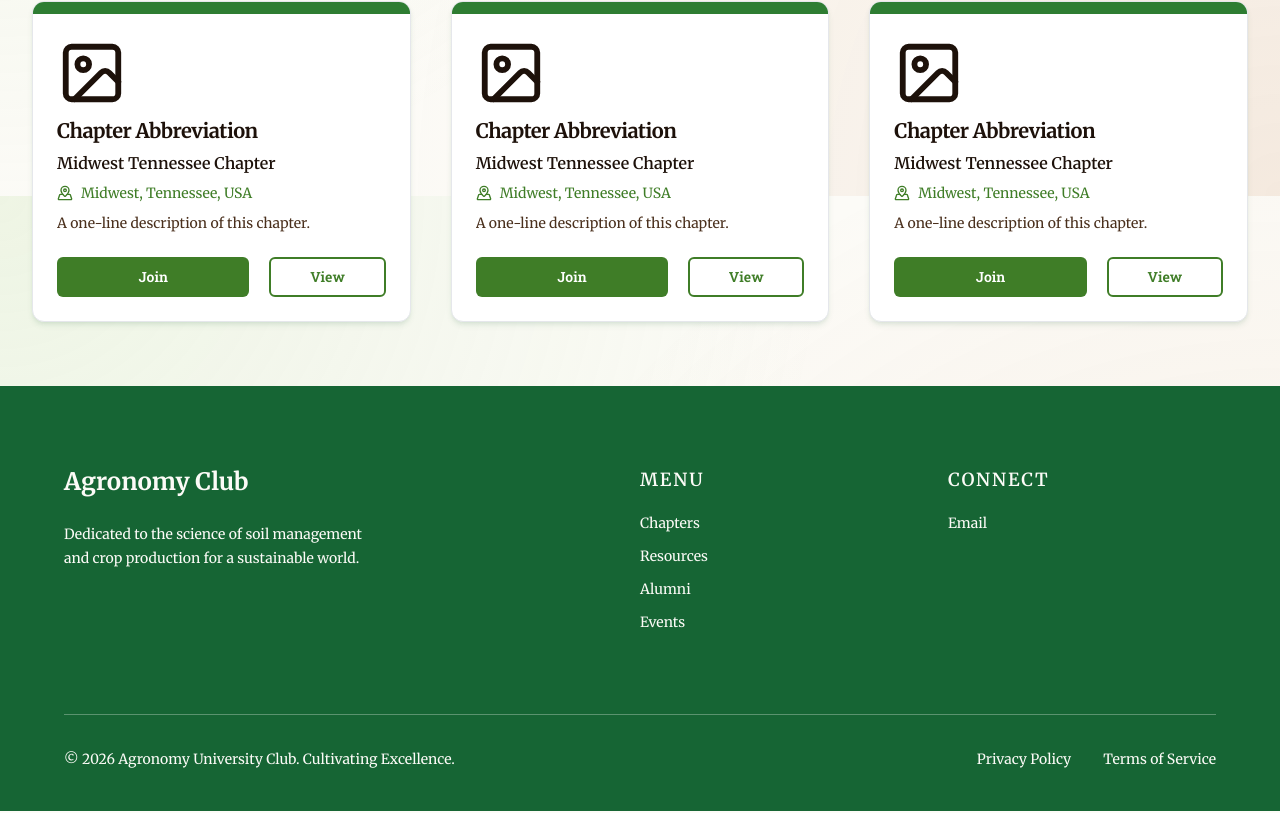
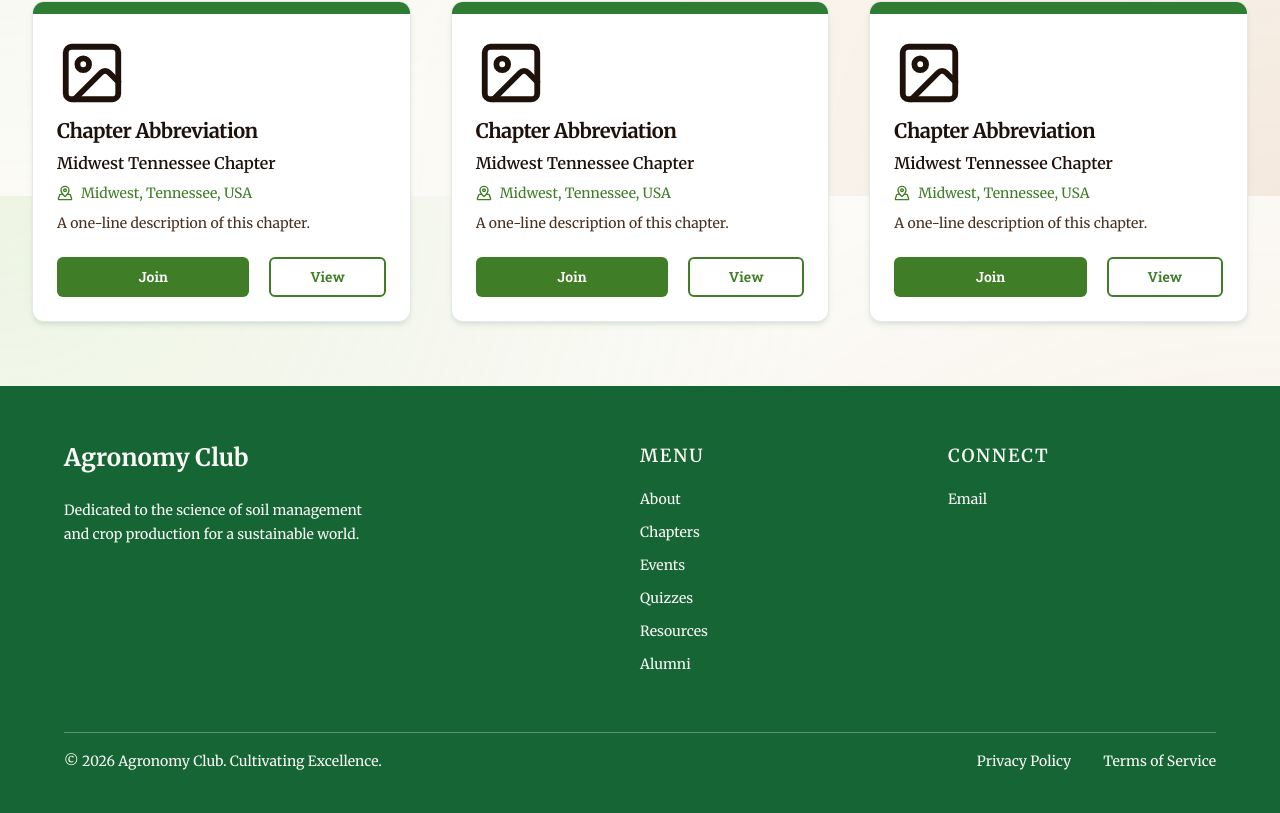
Before and after one commit to codersforcauses/agronomy-club, a Next.js app in the folder client/: page /chapters in a window 1280 px wide. Shown: the part 604-1417 px from the top of the page. Built offline with nearby package versions, Linux system fonts and the light colour scheme.

Commit message:
feat: add missing nav links, reduce padding

```diff
--- a/client/src/components/ui/footer.tsx
+++ b/client/src/components/ui/footer.tsx
@@ -2,8 +2,8 @@ import Link from "next/link";
 
 export function Footer() {
   return (
-    <footer className="bg-brand-green-dark px-6 pb-20 pt-16 text-brand-surface sm:px-16 sm:pb-10 sm:pt-20">
-      <div className="mx-auto max-w-6xl space-y-16 sm:space-y-20">
+    <footer className="bg-brand-green-dark px-6 pb-20 pt-14 text-brand-surface sm:px-16 sm:pb-10">
+      <div className="mx-auto max-w-6xl space-y-14">
         <div className="grid gap-10 md:grid-cols-[2fr_1fr_1fr]">
           <div>
             <h2 className="text-2xl font-bold text-brand-surface">
@@ -21,10 +21,34 @@ export function Footer() {
             <ul className="mt-4 space-y-2">
               <li>
                 <Link
+                  href="/about"
+                  className="text-sm/6 text-brand-surface hover:text-brand-yellow"
+                >
+                  About
+                </Link>
+              </li>
+              <li>
+                <Link
                   href="/chapters"
                   className="text-sm/6 text-brand-surface hover:text-brand-yellow"
                 >
                   Chapters
+                </Link>
+              </li>
+              <li>
+                <Link
+                  href="/events"
+                  className="text-sm/6 text-brand-surface hover:text-brand-yellow"
+                >
+                  Events
+                </Link>
+              </li>
+              <li>
+                <Link
+                  href="/quizzes"
+                  className="text-sm/6 text-brand-surface hover:text-brand-yellow"
+                >
+                  Quizzes
                 </Link>
               </li>
               <li>
@@ -41,14 +65,6 @@ export function Footer() {
                   className="text-sm/6 text-brand-surface hover:text-brand-yellow"
                 >
                   Alumni
-                </Link>
-              </li>
-              <li>
-                <Link
-                  href="/events"
-                  className="text-sm/6 text-brand-surface hover:text-brand-yellow"
-                >
-                  Events
                 </Link>
               </li>
             </ul>
@@ -69,10 +85,10 @@ export function Footer() {
             </ul>
           </div>
         </div>
-        <div className="border-t border-brand-surface/30 pt-8">
+        <div className="border-t border-brand-surface/30 pt-4">
           <div className="flex flex-col gap-6 text-sm/6 md:flex-row md:items-center md:justify-between">
             <p className="text-brand-surface">
-              © 2026 Agronomy University Club. Cultivating Excellence.
+              © 2026 Agronomy Club. Cultivating Excellence.
             </p>
             <ul className="flex flex-col gap-4 sm:flex-row sm:items-center sm:gap-8">
               <li>
```
